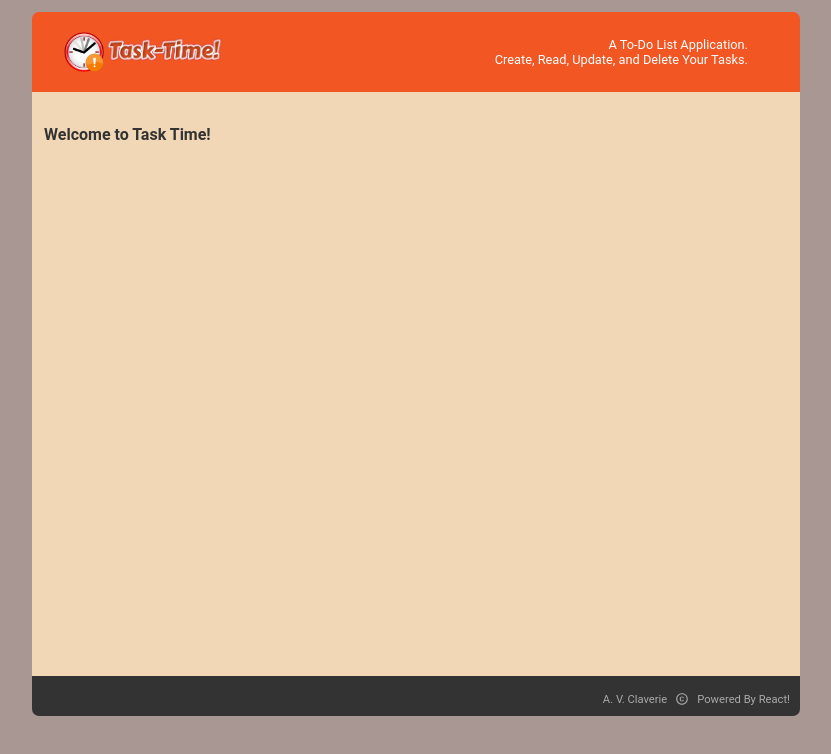
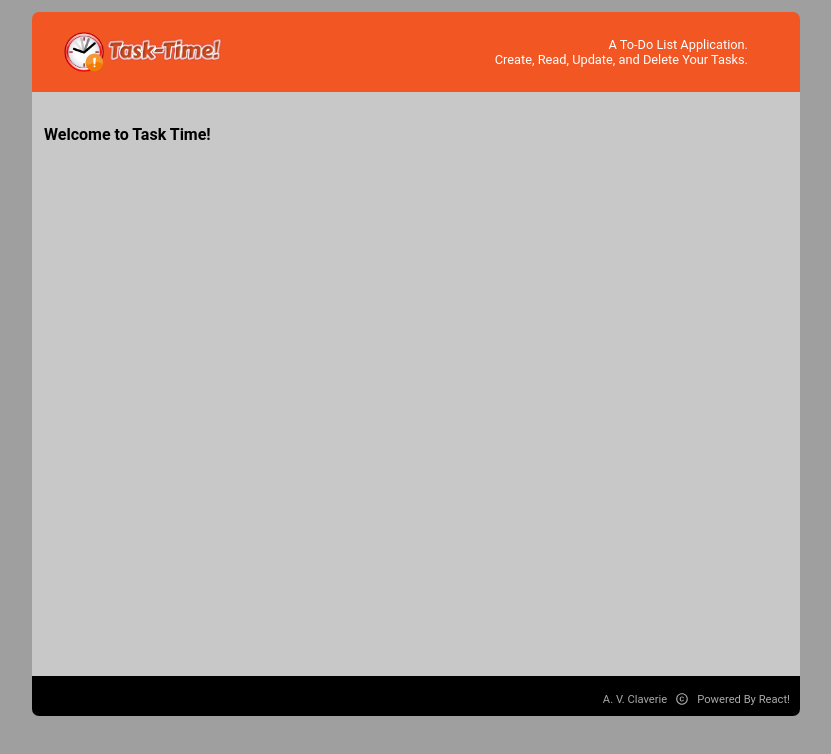
Before and after one commit to aclaverie/tasktime, a React (Create React App) app in the folder tasktime-fe/: page / in a window 1280 px wide. Shown: the top 754 px of the page, without its empty margins (224-1055 px from the left). Built offline with nearby package versions, Linux system fonts and the light colour scheme.

Commit message:
minor shade changes on colors

```diff
--- a/tasktime-fe/src/App.css
+++ b/tasktime-fe/src/App.css
@@ -38,9 +38,9 @@
 }
 
 .container{
-  background-color: #F2D7B6;
+  background-color: #c8c8c8;
   border: 0px solid #000000;
-  color: #343333;
+  color: #000000;
   min-height: 70vh;
   padding: 12px;
   display: flex;
@@ -65,7 +65,7 @@
 
 
 .App-footer{
-  background-color: #343333;
+  background-color: #000000;
   border: 0px solid #000000;
   color: #AAAAAA;
   min-height: 5vh;
--- a/tasktime-fe/src/index.css
+++ b/tasktime-fe/src/index.css
@@ -1,6 +1,6 @@
 body {
   margin: 0;
-  background-color: #a99793;
+  background-color: #9F9F9F;
   font-family: 'Roboto', 'Oxygen',
     'Ubuntu', 'Cantarell', 'Fira Sans', 'Droid Sans', 'Helvetica Neue',
     sans-serif;
```
